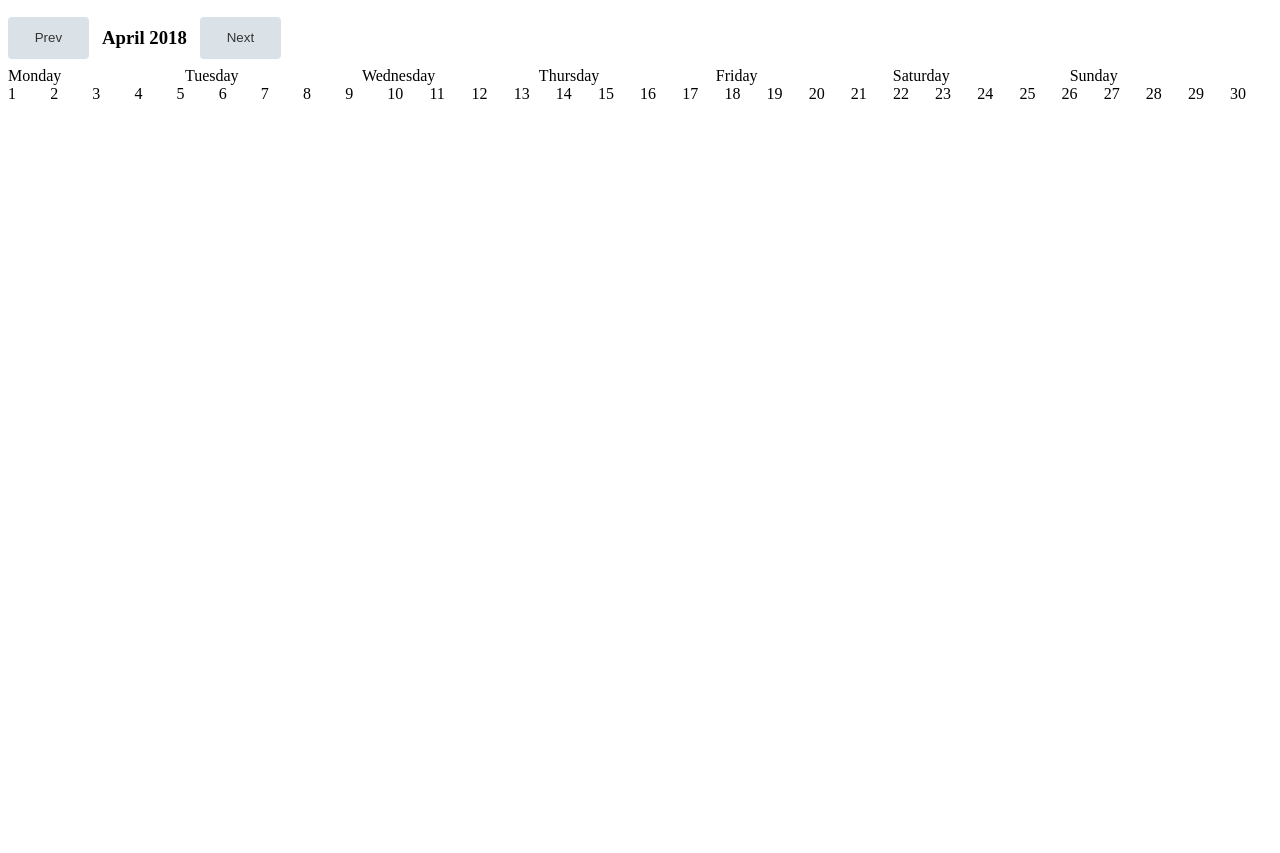
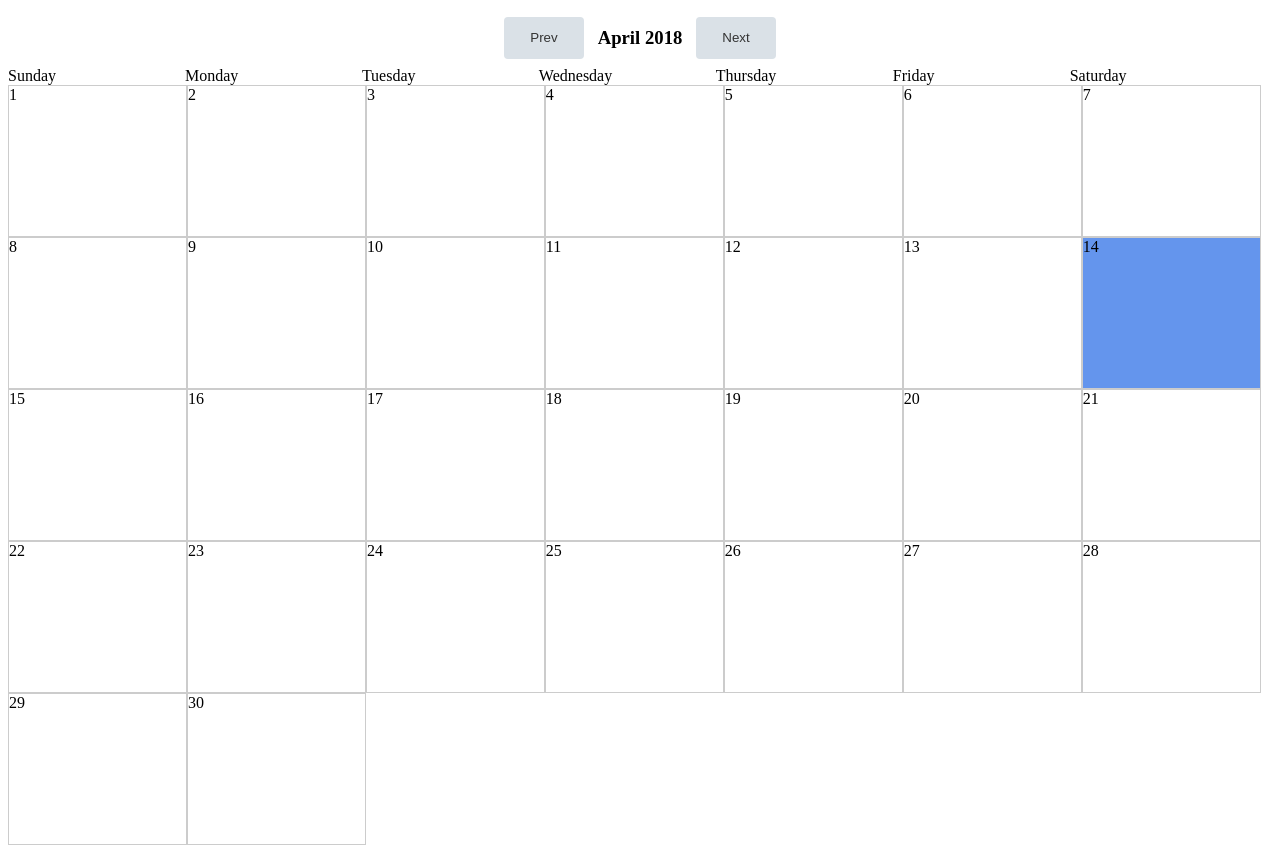
Before and after one commit to dillonchanis/vue-scheduler, a Vue app: page / in a window 1280 px wide. Before the commit the page ends 800 px from the top, so only its background shows below. Built offline with nearby package versions, Linux system fonts and the light colour scheme.

Commit message:
Fleshing out base functionality

```diff
--- a/src/components/Scheduler.vue
+++ b/src/components/Scheduler.vue
@@ -11,9 +11,12 @@
       </div>
     </div>
     <div class="calendar__body">
-      <div class="calendar__day" v-for="d in firstDayOfMonth" :key="d">&nbsp;</div>
-      <div class="calendar__day" v-for="date in days" :key="date._id">
-        {{ date.day }}
+      <div class="calendar__day calendar__day--secondary" v-for="_ in firstDayOfMonth" :key="_">&nbsp;</div>
+      <div class="calendar__day"
+          :class="{ 'calendar__day--current': day.current }"
+          v-for="day in days"
+          :key="day._id">
+        {{ day.day }}
       </div>
     </div>
   </div>
@@ -27,7 +30,7 @@ export default {
   props: {
     daysOfWeek: {
       type: Array,
-      default: () => ['Monday', 'Tuesday', 'Wednesday', 'Thursday', 'Friday', 'Saturday', 'Sunday']
+      default: () => ['Sunday', 'Monday', 'Tuesday', 'Wednesday', 'Thursday', 'Friday', 'Saturday']
     },
     min: {
       type: Date,
@@ -46,29 +49,30 @@ export default {
   data () {
     return {
       months: [],
-      today: new Date(),
+      today: new Date(new Date().setHours(0,0,0,0)),
       date: new Date()
     }
   },
   computed: {
-    firstDayOfMonth () {
-      return new Date(this.year, this.month, 1)
-    },
-    lastDayOfMonth () {
-      return new Date(this.year, this.month + 1, 0)
-    },
     days () {
-      const numberOfDays = new Date(this.year, this.month + 1, 0).getDate()
+      const numberOfDays = this.lastDayOfMonth.getDate()
       const days = []
 
       for (let day = 1; day <= numberOfDays; day++) {
         days.push({
           _id: generateId(),
-          day
+          day,
+          current: this.today.getTime() === new Date(this.year, this.month, day).getTime()
         })
       }
 
       return days
+    },
+    firstDayOfMonth () {
+      return new Date(this.year, this.month, 1).getDay()
+    },
+    lastDayOfMonth () {
+      return new Date(this.year, this.month + 1, 0)
     },
     month () {
       return this.date.getMonth()
@@ -76,7 +80,11 @@ export default {
     monthName () {
       return this.months[this.date.getMonth()]
     },
-    week () {
+    nextMonthDays () {
+
+    },
+    previousMonthDays () {
+
     },
     year () {
       return this.date.getFullYear()
@@ -117,6 +125,7 @@ export default {
   &__header {
     display: flex;
     align-items: center;
+    justify-content: center;
   }
 
   &__weeks {
@@ -126,6 +135,7 @@ export default {
   &__body {
     display: flex;
     width: 100%;
+    flex-wrap: wrap;
   }
 
   &__day-of-week,
@@ -134,9 +144,22 @@ export default {
   }
 
   &__day {
-    display: flex;
-    flex: 1;
-    flex-wrap: wrap;
+    background-color: #fff;
+    height: 150px;
+    border: 1px solid #ccc;
+    transition: background-color 0.15s ease;
+
+    &--secondary {
+      background-color: #f8f8f8;
+    }
+
+    &--current {
+      background-color: cornflowerblue;
+    }
+
+    &:hover {
+      background-color: #ddd;
+    }
   }
 }
 
```
